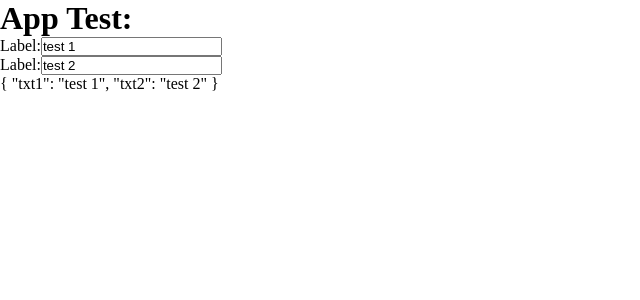
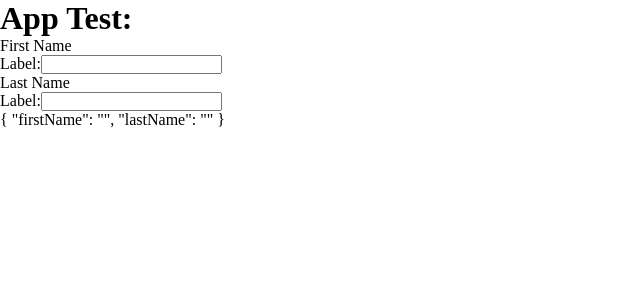
Before and after one commit to panahi-projects/vue-dube, a Vue app: page / in a window 1280 px wide. Shown: the top 300 px of the page, without its empty margins (0-640 px from the left). Built offline with nearby package versions, Linux system fonts and the light colour scheme.

Commit message:
Issue:#19 Feat:Enhance the field container
Added default label to the container that every fields that have `label` prop show it
Also the `label` prop is function supported that can contain `string` & `function`

```diff
--- a/src/App.vue
+++ b/src/App.vue
@@ -6,24 +6,25 @@ const schema = ref<any>({
   fieldId: 'schema1',
   fields: [
     {
-      fieldId: '1',
+      fieldId: 'firstName',
       fieldType: 'Textbox',
-      label: 'Text 1',
-      model: 'txt1',
+      label: 'First Name',
+      model: 'firstName',
       inputType: 'text'
     },
     {
-      fieldId: '2',
+      fieldId: 'lastName',
       fieldType: 'Textbox',
-      label: 'Text 2',
-      model: 'txt2',
-      inputType: 'text'
+      label: (model: string, field: any) => field.reservedLabelName,
+      model: 'lastName',
+      inputType: 'text',
+      reservedLabelName: 'Last Name'
     }
   ]
 });
 const model = ref<any>({
-  txt1: 'test 1',
-  txt2: 'test 2'
+  firstName: '',
+  lastName: ''
 });
 const onModelUpdated = (newVal: any, modelName: any) => {
   model.value[modelName] = newVal;
--- a/src/components/FieldContainer.vue
+++ b/src/components/FieldContainer.vue
@@ -1,7 +1,9 @@
 <script lang="ts">
-import { defineComponent, type PropType, shallowRef, onBeforeMount } from 'vue';
+import { defineComponent, type PropType, shallowRef, onBeforeMount, ref, getCurrentInstance } from 'vue';
 import { TDynamic, TField } from '@/interfaces';
 import fieldComponents from '@/utils/loader';
+import { get as objGet, isNil, isFunction } from 'lodash';
+import { slugifyFormID } from '@/utils/schema';
 
 export default defineComponent({
   name: 'FieldContainer',
@@ -16,8 +18,21 @@ export default defineComponent({
     }
   }, //end props
   emits: ['model-updated'],
+  data() {
+    return {
+      options: {} //this will be a props that comes from user side in future
+    };
+  },
   setup(props) {
+    const context = getCurrentInstance();
     let dynamicComponent = shallowRef<any>(null);
+    // let schema = ref<TField>(props.fieldSchema);
+    // const fieldPropConverter = (schema: TField) => {
+    //   let newSchema = ref<TField>(schema);
+    //   Object.entries(schema).forEach(([key, value]) => {
+    //     newSchema[key] = fieldFunctionHandler(schema, key);
+    //   });
+    // };
 
     const getFieldType = (field: TField): string => {
       return 'field' + field.fieldType;
@@ -25,6 +40,14 @@ export default defineComponent({
     const getComponent = (compName: string) => {
       return fieldComponents[compName];
     }; //end getComponent
+
+    const fieldFunctionHandler = (field: TField, objectKey: string) => {
+      if (isFunction(field?.[objectKey])) return field?.[objectKey].call(context, props.model, field, context);
+
+      if (isNil(field?.[objectKey])) return true;
+
+      return field?.[objectKey];
+    };
     onBeforeMount(() => {
       // Set up the interval to check for updates
       const intervalId = setInterval(() => {
@@ -41,21 +64,30 @@ export default defineComponent({
       };
     }); //end onBeforeMount
     return {
-      dynamicComponent
+      dynamicComponent,
+      fieldFunctionHandler
     };
   }, //end setup
   methods: {
     onModelUpdated(newValue: any, model: string) {
       this.$emit('model-updated', newValue, model);
+    },
+    getFieldID(schema: TField) {
+      return schema.fieldId;
     }
   }
 }); //end defineComponent
 </script>
 <template>
   <div v-if="dynamicComponent" class="dube-field-container">
+    <label
+      v-if="fieldSchema.label"
+      v-html="fieldFunctionHandler(fieldSchema, 'label')"
+      :for="getFieldID(fieldSchema)"
+    ></label>
     <component
       ref="child"
-      :id="fieldSchema.fieldId"
+      :id="`field-${getFieldID(fieldSchema)}`"
       :is="dynamicComponent"
       :model="model"
       :schema="fieldSchema"
--- /dev/null
+++ b/src/utils/schema.ts
@@ -0,0 +1,104 @@
+import { get, set, each, isObject, isArray, isFunction, cloneDeep } from 'lodash';
+
+import { ISchema, IModel, TField } from '../interfaces';
+
+// Create a new model by schema default values
+const createDefaultObject = (schema: ISchema, obj = {}) => {
+  each(schema.fields, (field: TField) => {
+    if (field.model && get(obj, field.model) === undefined && field.default !== undefined) {
+      if (isFunction(field.default)) {
+        set(obj, field.model, field.default(field, schema, obj));
+      } else if (isObject(field.default) || isArray(field.default)) {
+        set(obj, field.model, cloneDeep(field.default));
+      } else set(obj, field.model, field.default);
+    }
+  });
+  return obj;
+};
+
+// Get a new model which contains only properties of multi-edit fields
+const getMultipleFields = (schema: ISchema) => {
+  const res: TField[] = [];
+  each(schema.fields, (field) => {
+    if (field.multi === true) res.push(field);
+  });
+
+  return res;
+};
+
+// Merge many models to one 'work model' by schema
+const mergeMultiObjectFields = (schema: ISchema, objs: any = {}) => {
+  const model: IModel = {};
+
+  const fields = getMultipleFields(schema);
+
+  each(fields, (field) => {
+    let mergedValue: any;
+    let notSet: boolean = true;
+    const path: string = field.model || '';
+
+    each(objs, (obj) => {
+      const v = get(obj, path);
+      if (notSet) {
+        mergedValue = v;
+        notSet = false;
+      } else if (mergedValue !== v) {
+        mergedValue = undefined;
+      }
+    });
+
+    set(model, path, mergedValue);
+  });
+
+  return model;
+};
+
+const slugifyFormID = (schema: TField, prefix: string = '') => {
+  // Try to get a reasonable default id from the schema,
+  // then slugify it.
+  if (typeof schema.fieldId !== 'undefined') {
+    // If an ID's been explicitly set, use it unchanged
+    return prefix + schema.fieldId;
+  } else {
+    // Return the slugified version of either:
+    return (
+      prefix +
+      (schema.inputName || schema.label || schema.model || '')
+        // NB: This is a very simple, conservative, slugify function,
+        // avoiding extra dependencies.
+        .toString()
+        .trim()
+        .toLowerCase()
+        // Spaces & underscores to dashes
+        .replace(/ |_/g, '-')
+        // Multiple dashes to one
+        .replace(/-{2,}/g, '-')
+        // Remove leading & trailing dashes
+        .replace(/^-+|-+$/g, '')
+        // Remove anything that isn't a (English/ASCII) letter, number or dash.
+        .replace(/([^a-zA-Z0-9-]+)/g, '')
+    );
+  }
+};
+
+const slugify = (name: string = '') => {
+  // Return the slugified version of either:
+  return (
+    name
+      // NB: This is a very simple, conservative, slugify function,
+      // avoiding extra dependencies.
+      .toString()
+      .trim()
+      // .toLowerCase()
+      // Spaces to dashes
+      .replace(/ /g, '-')
+      // Multiple dashes to one
+      .replace(/-{2,}/g, '-')
+      // Remove leading & trailing dashes
+      .replace(/^-+|-+$/g, '')
+      // Remove anything that isn't a (English/ASCII) letter, number or dash.
+      .replace(/([^a-zA-Z0-9-_/./:]+)/g, '')
+  );
+};
+
+export { createDefaultObject, getMultipleFields, mergeMultiObjectFields, slugifyFormID, slugify };
```
Also changed, not shown: src/components/FieldGroup.vue (+0 -35 lines).
